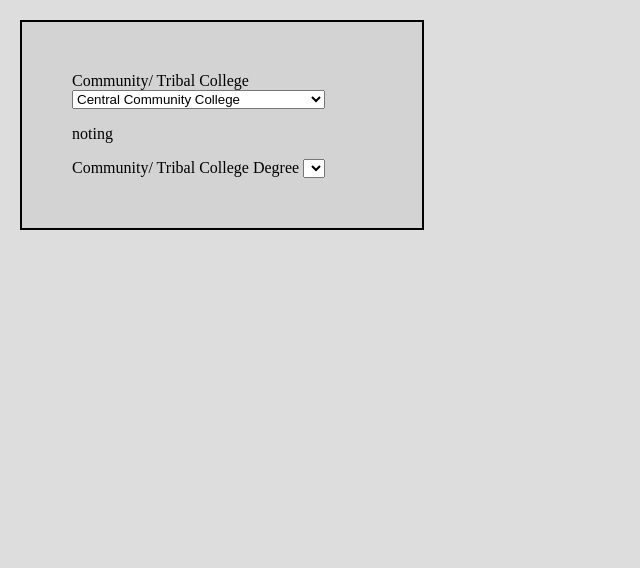
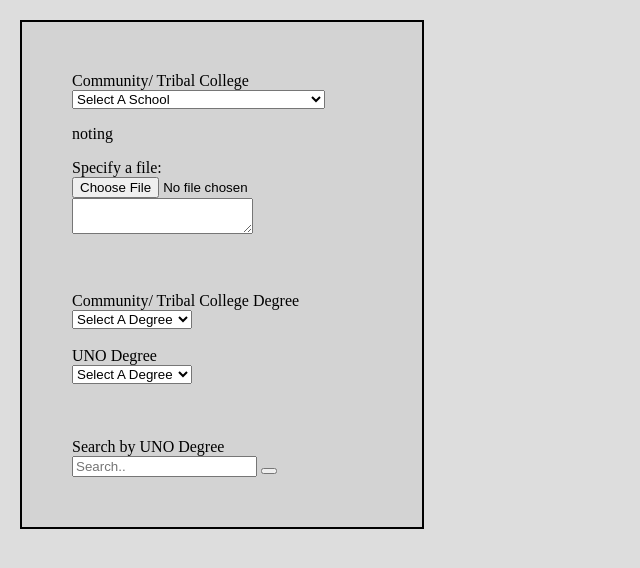
Before and after one commit to ssRHODE/MavPaths, a plain HTML site: page index.html in a window 1280 px wide. Shown: the whole page, without its empty margins (0-640 px from the left). Drawn offline with nearby package versions, Linux system fonts and the light colour scheme.

Commit message:
Update index.html
First select is working, completing the form for the rest of the page, as well as a test spot for the components of a file

```diff
--- a/index.html
+++ b/index.html
@@ -8,12 +8,14 @@
   </head>
 
   <body>
-   <section id="main">
+   <body>
+        <section id="main">
 
             <!--college selection-->
             <label for="college_choice">Community/ Tribal College</label>
             <br>
             <select name="college" id="choice1" onchange="selectOption()">
+                <option value="none">Select A School</option>
                 <option value="central">Central Community College</option>
                 <option value="iowawest">Iowa Western Community College</option>
                 <option value="littlePriest">Little Priest Tribal College</option>
@@ -25,11 +27,39 @@
                 <option value="western">Western Nebraska Community College</option>
             </select>
             <p id="demo">noting</p>
-            <label for="college_choice">Community/ Tribal College Degree</label>
+            <div>
+                <label for="input-file">Specify a file:</label><br>
+                <input type="file" id="input-file">
+               </div>
+               <textarea id="content-target"></textarea>
+
+            <br><br>
+
+            <br><br>
+            <label for="college_choice">Community/ Tribal College Degree</label><br>
+
             <select id="nameSelect">
+                <option value="none">Select A Degree</option>
             <!-- I want them here -->
             </select>
 
+
+            <br><br>
+            <label for="college_choice">UNO Degree</label><br>
+            <select id="unoSelect">
+                <option value="none">Select A Degree</option>
+            <!-- I want them here -->
+            </select>
+
+
+
+
+            <br><br><br><br>
+            <label for="search">Search by UNO Degree</label>
+            <form class="example" action="/action_page.php">
+            <input type="text" placeholder="Search.." name="search">
+            <button type="submit"><i class="fa fa-search"></i></button>
+            </form>
   </body>
 
 </html>
```
